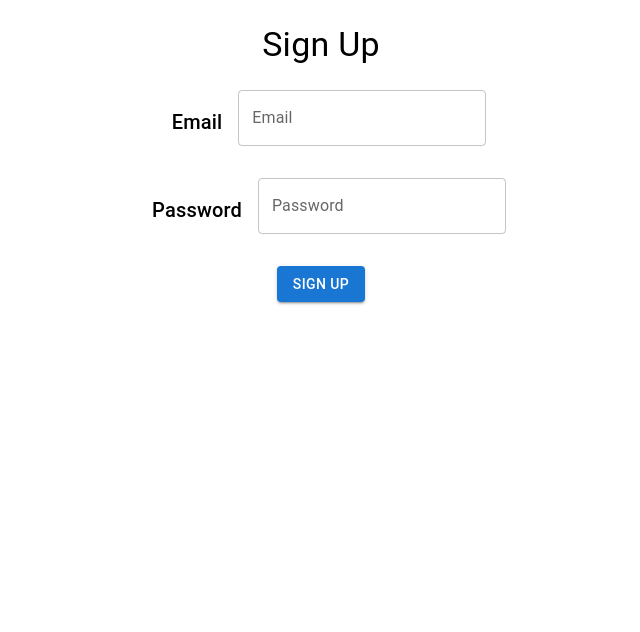
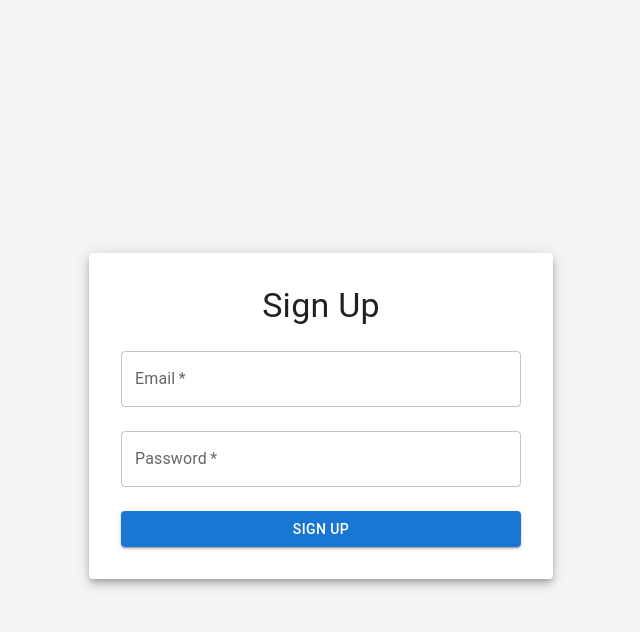
Before and after one commit to RationalAsh/meal-planner-website, a React (Create React App) app: page / in a window 1280 px wide. Shown: the top 632 px of the page, without its empty margins (319-959 px from the left). Built offline with nearby package versions, Linux system fonts and the light colour scheme; no server answers.

Commit message:
Adjusted the Signup form to look nicer

```diff
--- a/src/components/Signup.tsx
+++ b/src/components/Signup.tsx
@@ -1,70 +1,69 @@
-import React from 'react'
-import { createUserWithEmailAndPassword, getAuth } from 'firebase/auth'
-import { Box, Button, Stack, TextField, Typography } from '@mui/material';
+import React from 'react';
+import { createUserWithEmailAndPassword, getAuth } from 'firebase/auth';
+import { Box, Button, Stack, TextField, Typography, Paper } from '@mui/material';
 import { useSnackbar } from 'notistack';
+// import { useNavigate } from 'react-router-dom';
 
-type Props = {}
+export default function Signup() {
+    const { enqueueSnackbar } = useSnackbar();
+    const auth = getAuth();
+    // const navigate = useNavigate();
 
-export default function Signup({}: Props) {
-    const { enqueueSnackbar, closeSnackbar } = useSnackbar();
-    const auth = getAuth();
-
-    // State to hold email
+    // State to hold email and password
     const [email, setEmail] = React.useState("");
-    // State to hold password
     const [password, setPassword] = React.useState("");
 
     // Function to handle the form submission
     const handleSubmit = (event: React.FormEvent) => {
         event.preventDefault();
-        console.log("Email: ", email);
-        console.log("Password: ", password);
 
         // Sign up with username and password with firebase auth.
         createUserWithEmailAndPassword(auth, email, password)
             .then((userCredential) => {
-                // Signed in
                 const user = userCredential.user;
-                console.log("User: ", user);
                 enqueueSnackbar("User created successfully", { variant: 'success' });
+                // navigate('/');
             })
             .catch((error) => {
-                const errorCode = error.code;
-                const errorMessage = error.message;
-                console.log("Error Code: ", errorCode);
-                console.log("Error Message: ", errorMessage);
-                enqueueSnackbar(errorMessage, { variant: 'error'});
+                enqueueSnackbar(error.message, { variant: 'error' });
             });
-    }
+    };
 
     return (
-    <Stack spacing={3} component="form" sx={{mt: 3}}>
-        <Typography variant="h4" sx={{display:'flex', justifyContent: 'center'}}>Sign Up</Typography>
-        <Box sx={{display: 'flex', justifyContent: 'center'}}>
-            <Typography variant="h6" sx={{margin: 2}}>Email</Typography>
+        <Box
+            sx={{
+                display: 'flex',
+                justifyContent: 'center',
+                alignItems: 'center',
+                minHeight: '100vh',
+                backgroundColor: '#f5f5f5',
+                padding: 2,
+            }}
+        >
+            <Paper elevation={6} sx={{ padding: 4, maxWidth: 400, width: '100%' }}>
+                <Stack spacing={3} component="form" onSubmit={handleSubmit}>
+                    <Typography variant="h4" align="center">Sign Up</Typography>
                     <TextField
                         id="outlined-email-input"
                         label="Email"
                         type="email"
-            autoComplete="current-email"
+                        fullWidth
+                        required
+                        value={email}
                         onChange={(e) => setEmail(e.target.value)}
                     />
-        </Box>
-        <Box sx={{display: 'flex', justifyContent: 'center'}}>
-
-            <Typography variant="h6" sx={{margin: 2}}>Password</Typography>
-
                     <TextField
                         id="outlined-password-input"
                         label="Password"
                         type="password"
-            autoComplete="current-password"
+                        fullWidth
+                        required
+                        value={password}
                         onChange={(e) => setPassword(e.target.value)}
                     />
+                    <Button variant="contained" type="submit" fullWidth>Sign Up</Button>
+                </Stack>
+            </Paper>
         </Box>
-        <Box sx={{display: 'flex', justifyContent: 'center'}}>
-            <Button variant="contained" onClick={handleSubmit}>Sign Up</Button>
-        </Box>
-    </Stack>
-  )
+    );
 }
```
Lines whose indentation alone changed are shown as unchanged.
